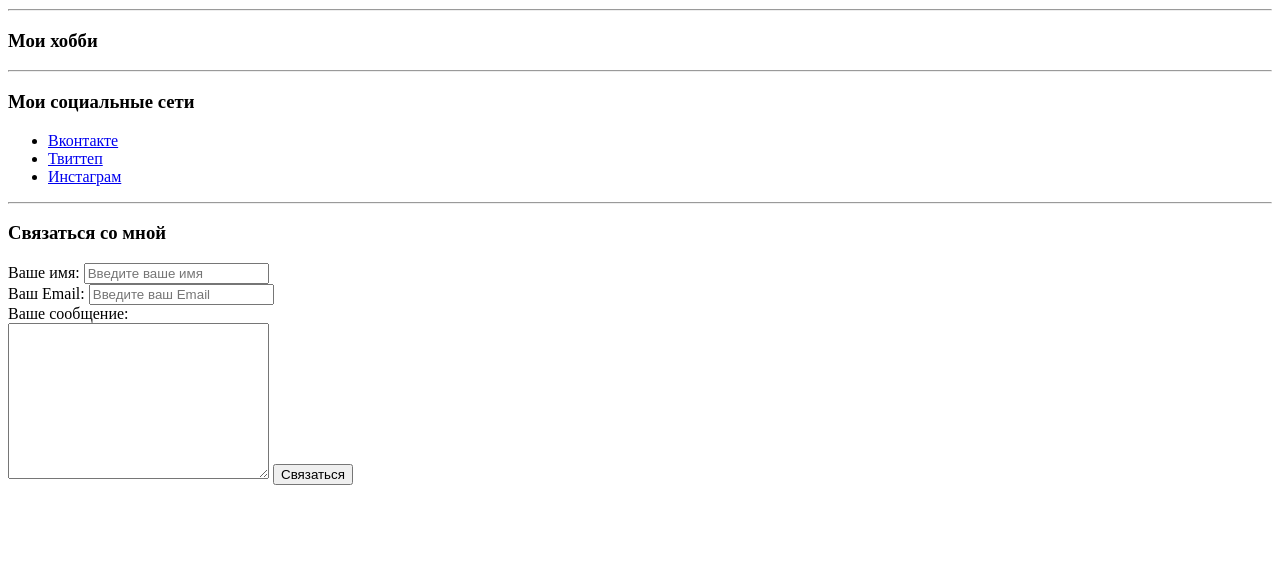
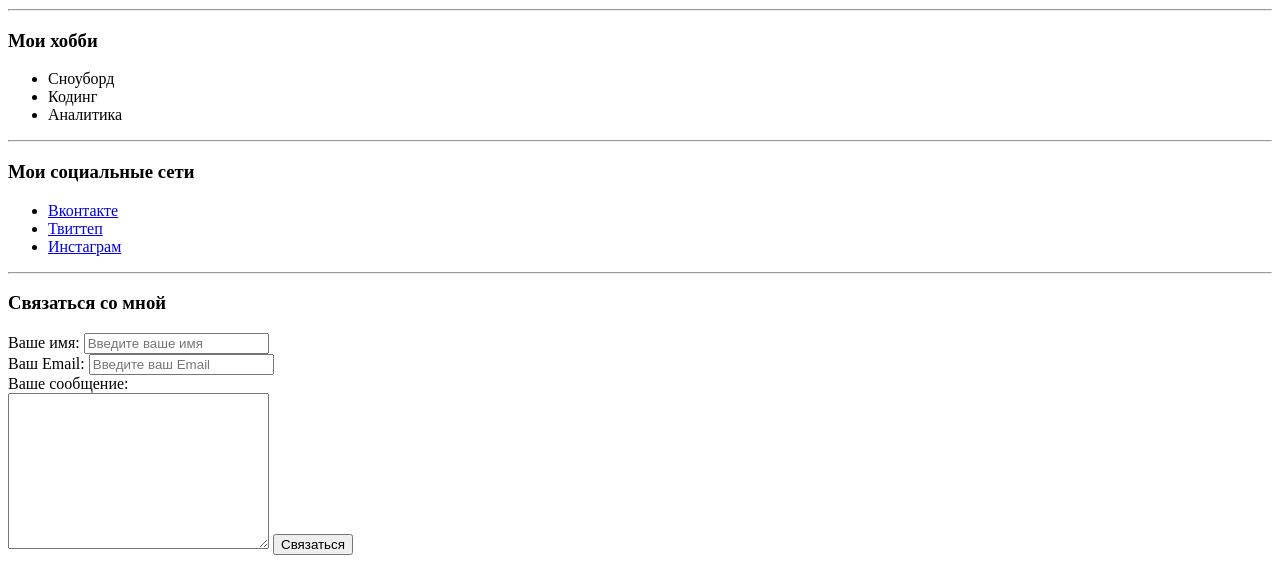
Before and after one commit to KonstantinPrik/practice, a plain HTML site: page index.html in a window 1280 px wide. Shown: the part 243-806 px from the top of the page. Drawn offline with Linux system fonts and the light colour scheme.

Commit message:
added content

```diff
--- a/index.html
+++ b/index.html
@@ -14,6 +14,11 @@
     />
     <hr />
     <h3>Мои хобби</h3>
+    <ul>
+      <li>Сноуборд</li>
+      <li>Кодинг</li>
+      <li>Аналитика</li>
+    </ul>
     <hr />
     <h3>Мои социальные сети</h3>
     <ul>
```
